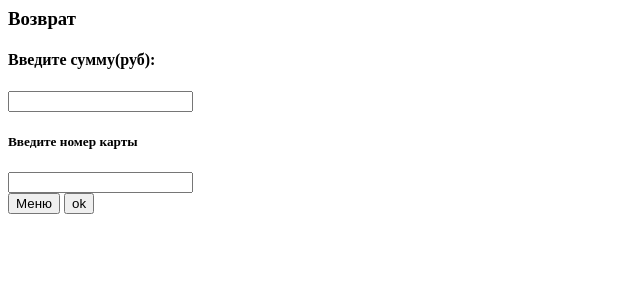
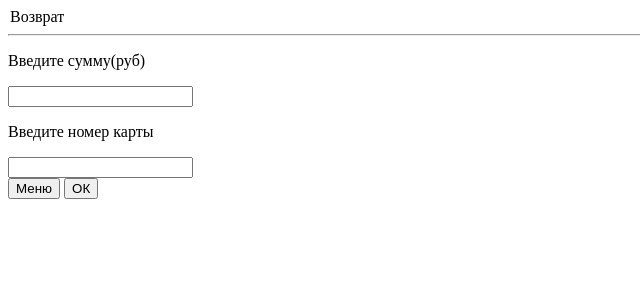
Before and after one commit to saplin64/project, a PHP site: page /vozvrat.php in a window 1280 px wide. Shown: the top 300 px of the page, without its empty margins (0-640 px from the left). Run offline with PHP 8.4, Linux system fonts and the light colour scheme.

Commit message:
Update vozvrat.php

```diff
--- a/vozvrat.php
+++ b/vozvrat.php
@@ -1,13 +1,23 @@
-<html>
-<h3>Возврат</h3>
-<h4>Введите сумму(руб):</h4>
-<input type="text"
-name="name" id="name"/></br>
-<h5>Введите номер карты</h5>
-<input type="text"
-name="name12" id="name12"/></br>
-<input type="Submit"
-name="submit" value="Меню" />
-    <input type="Submit"
-name="submit" value="ok" />
-<html>
+<!DOCTYPE html>
+<html lang="en" dir="ltr">
+  <head>
+    <meta charset="utf-8">
+    <link rel="stylesheet" href="/css/style.css">
+    <title>Возврат</title>
+  </head>
+  <body>
+    <div class="container-2">
+        <legend>Возврат</legend><hr>
+        <div class="input-box">
+          <label for="name"><p style="width: 150px;">Введите сумму(руб)</p></label>
+          <input type="text" name="name" id="name">
+          <label for="name12"><p style="width: 150px;">Введите номер карты</p></label>
+          <input type="text" name="name12" id="name12">
+        </div>
+        <div class="submit-box">
+          <input type="submit" name="menu" value="Меню">
+          <input type="submit" name="okey" value="ОК">
+        </div>
+    </div>
+  </body>
+</html>
```
